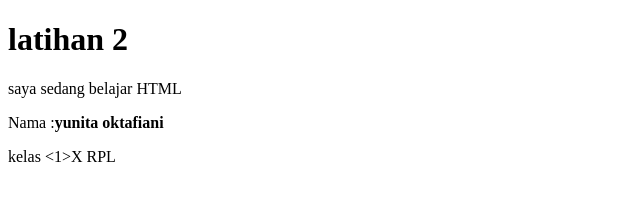
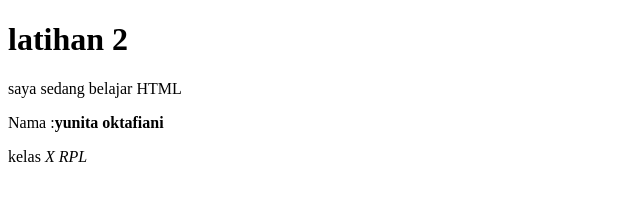
Before and after one commit to Yuniokta22/latihan2, a plain HTML site: page index.html in a window 1280 px wide. Shown: the full height of the page, 0-640 px from the left. Drawn offline with Linux system fonts and the light colour scheme.

Commit message:
menampilkan kelas

```diff
--- a/index.html
+++ b/index.html
@@ -12,5 +12,5 @@
 <p>saya sedang belajar HTML</p>
 </body>
 <p>Nama :<b>yunita oktafiani</b></p>
-<p>kelas <1>X RPL</i></p>
+<p>kelas <i>X RPL</i></p>
 </html>
```
